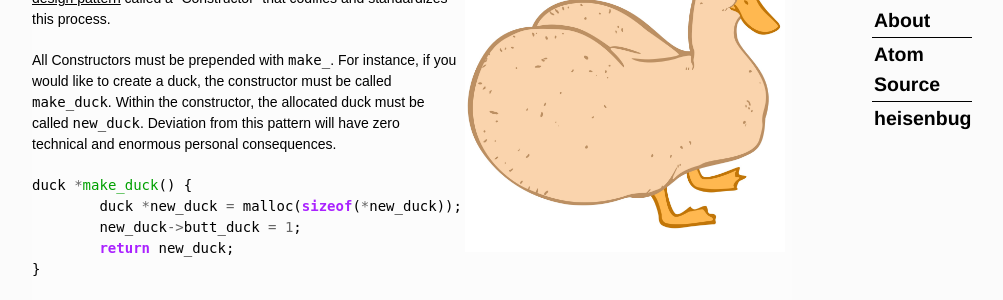
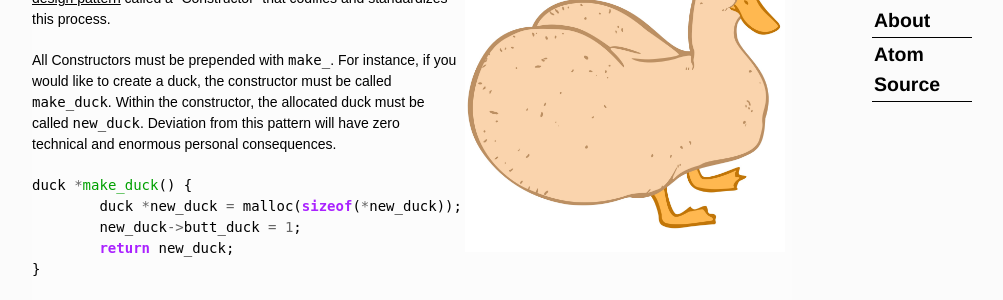
Before and after one commit to jcatw/hackscience.github.io, a Jekyll site: the page built from index.html, in a window 1280 px wide and 900 px high. Shown: the part 210-510 px from the top of the window, without its empty margins (138-1141 px from the left). Built offline with Jekyll 4.4.1, drawn with Linux system fonts in a browser that asks for light colours; some web fonts are replaced.

Commit message:
removed sidebar source links

```diff
--- a/_layouts/default.html
+++ b/_layouts/default.html
@@ -51,7 +51,6 @@
 	    <li><a href="/atom.xml">Atom</a></li>
 	    <li><a href="https://github.com/hackscience/hackscience.github.io/">Source</a></li>
 	    <div class="thinbar"></div>
-	    {% for post in site.posts limit:site.srcitems %}{% if post.src %}<li><a href="{{ post.src }}">{{ post.srcname }}</a></li>{% endif %}{% endfor %}
 	  </ul>
 	</div>
       </div>
```
